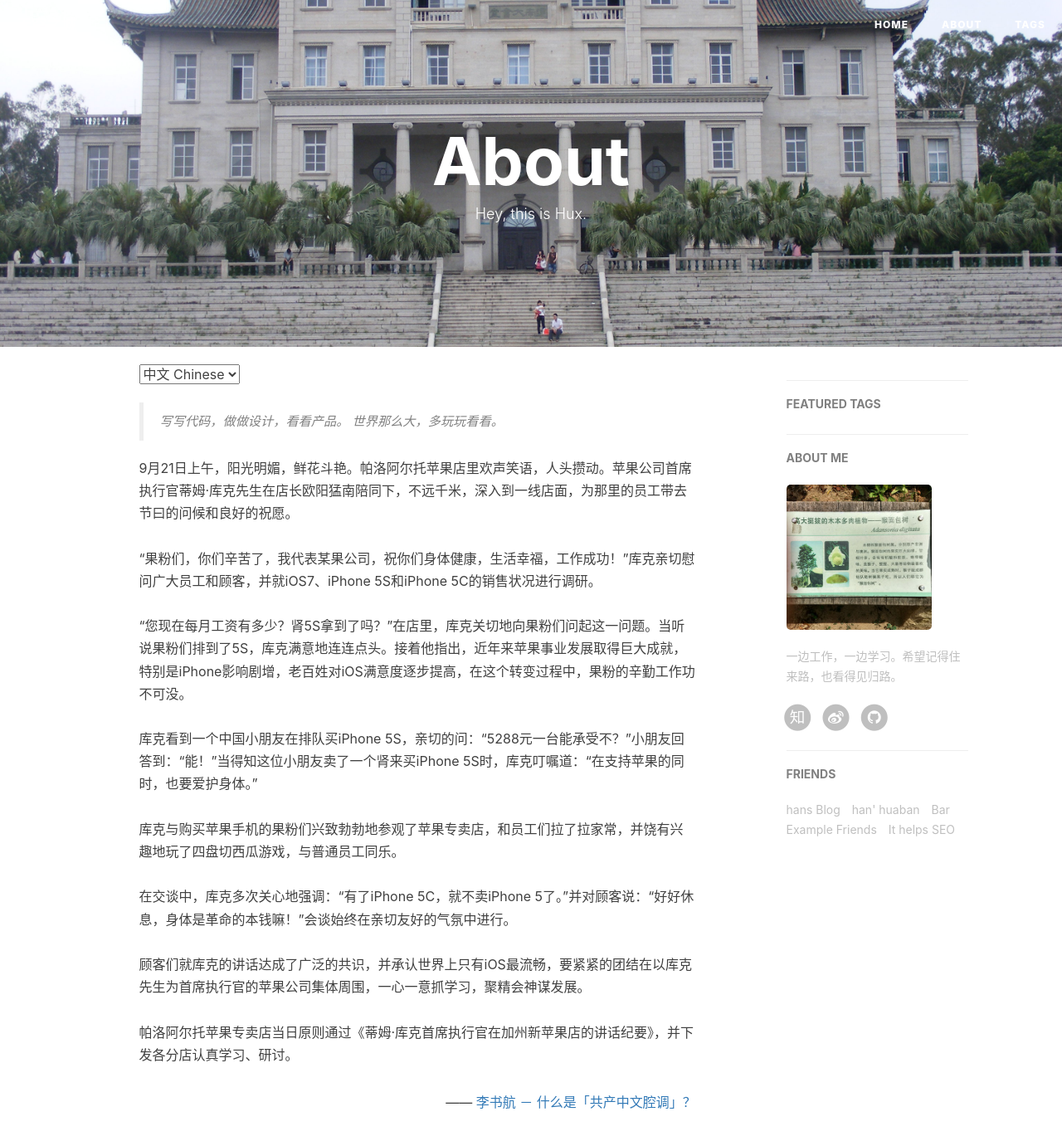
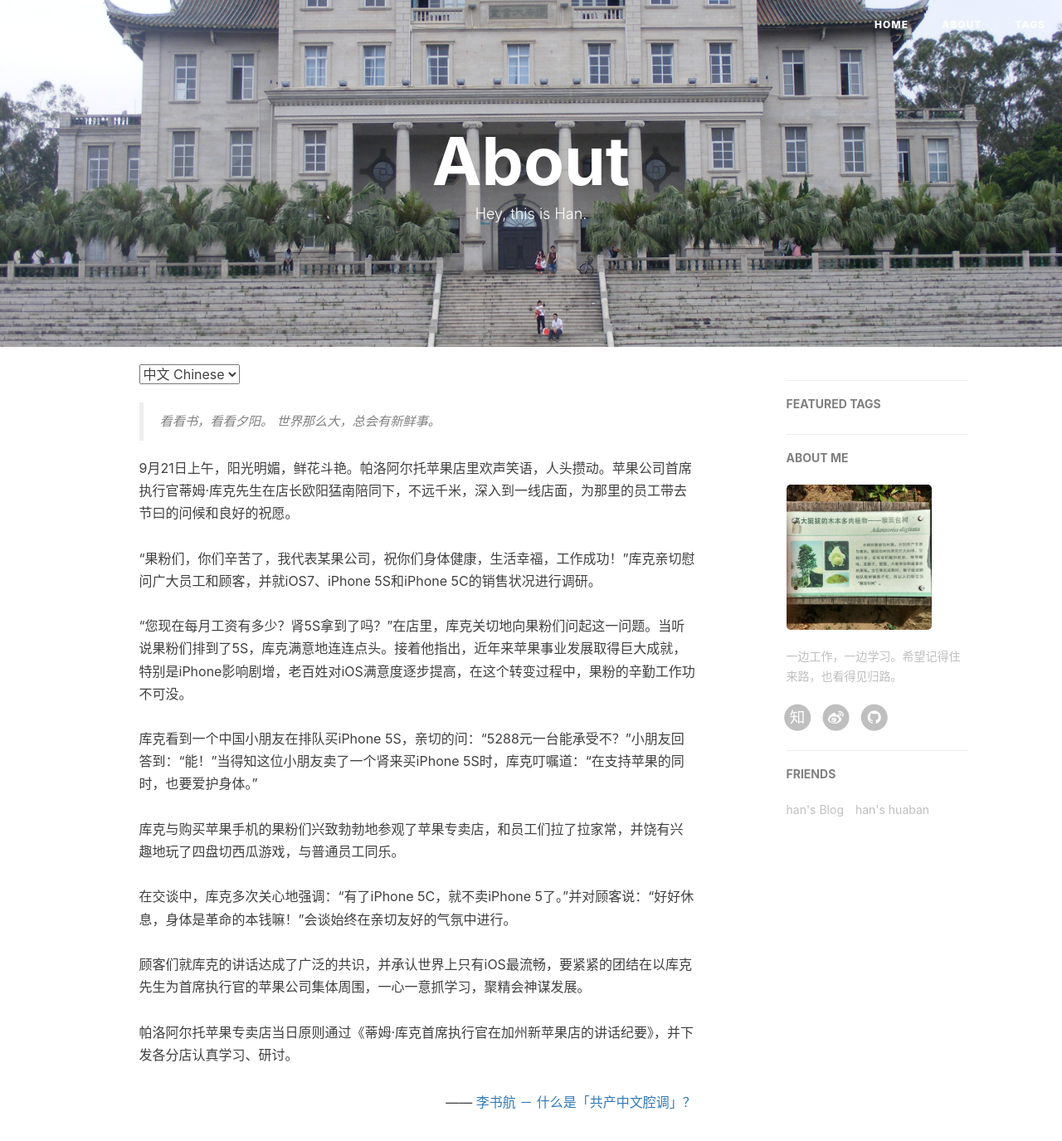
Before and after one commit to hanslabs/hanslabs.github.io, a Jekyll site: the page built from about.html, in a window 1280 px wide and 1400 px high. Shown: the top 1375 px of the window at 83% size. Built offline with Jekyll 4.4.1, drawn with Linux system fonts in a browser that asks for light colours; nearby versions of some CDN libraries; comment, search, counter and statistics services are not loaded.

Commit message:
删除信息

```diff
--- a/_config.yml
+++ b/_config.yml
@@ -60,7 +60,7 @@ duoshuo_share: true                     # set to false if you want to use Commen
 
 # Analytics settings
 # Baidu Analytics
-ba_track_id: 4cc1f2d8f3067386cc5cdb626a202900
+ba_track_id: 8eaf26b8488b947ea4817555a96ec4cb
 # Google Analytics
 ga_track_id: 'UA-49627206-1'            # Format: UA-xxxxxx-xx
 ga_domain: fanduifa.top
@@ -83,19 +83,10 @@ featured-condition-size: 1              # A tag will be featured if the size of
 # Friends
 friends: [
     {
-        title: "hans Blog",
+        title: "han's Blog",
         href: "http://fanduifa.top"
     },{
-        title: "han' huaban",
+        title: "han's huaban",
         href: "www.huaban.com/hanslab"
-    },{
-        title: "Bar",
-        href: "#"
-    },{
-        title: "Example Friends",
-        href: "#"
-    },{
-        title: "It helps SEO",
-        href: "#"
     }
 ]
--- a/_includes/footer.html
+++ b/_includes/footer.html
@@ -25,7 +25,7 @@
                     </li>
                     {% endif %}
 
-                    <!-- add Weibo, Zhihu by Hux, add target = "_blank" to <a> by Hux -->
+                    <!-- add Weibo, Zhihu by Han, add target = "_blank" to <a> by Hux -->
                     {% if site.zhihu_username %}
                     <li>
                         <a target="_blank" href="https://www.zhihu.com/people/{{ site.zhihu_username }}">
@@ -46,7 +46,16 @@
                         </a>
                     </li>
                     {% endif %}
-
+                    {% if site.huaban_username %}
+                    <li>
+                        <a target="_blank" href="http://www.huaban.com/{{ site.huaban_username }}">
+                            <span class="fa-stack fa-lg">
+                                <i class="fa fa-circle fa-stack-2x"></i>
+                                <i class="fa fa-weibo fa-stack-1x fa-inverse"></i>
+                            </span>
+                        </a>
+                    </li>
+                    {% endif %}
 
                     {% if site.facebook_username %}
                     <li>
@@ -72,11 +81,11 @@
                 <p class="copyright text-muted">
                     Copyright &copy; {{ site.title }} {{ site.time | date: '%Y' }}
                     <br>
-                    Theme by <a href="http://huangxuan.me">Hux</a> |
+                    Theme by <a href="http://fanduifa.top">Han</a> |
                     <iframe
                         style="margin-left: 2px; margin-bottom:-5px;"
                         frameborder="0" scrolling="0" width="91px" height="20px"
-                        src="https://ghbtns.com/github-btn.html?user=huxpro&repo=huxpro.github.io&type=star&count=true" >
+                        src="https://ghbtns.com/github-btn.html?user=hanslabs&repo=hanslabs.github.io&type=star&count=true" >
                     </iframe>
                 </p>
             </div>
@@ -91,7 +100,7 @@
 <script src="{{ "/js/bootstrap.min.js " | prepend: site.baseurl }}"></script>
 
 <!-- Custom Theme JavaScript -->
-<script src="{{ "/js/hux-blog.min.js " | prepend: site.baseurl }}"></script>
+<script src="{{ "/js/han-blog.min.js " | prepend: site.baseurl }}"></script>
 
 
 <!-- async load function -->
@@ -170,7 +179,7 @@
 <!-- Baidu Tongji -->
 {% if site.ba_track_id %}
 <script>
-    // dynamic User by Hux
+    // dynamic User by Han
     var _baId = '{{ site.ba_track_id }}';
 
     // Originial
--- a/about.html
+++ b/about.html
@@ -1,7 +1,7 @@
 ---
 layout: page
 title: "About"
-description: "Hey, this is Hux."
+description: "Hey, this is Han."
 header-img: "img/about-bg.jpg"
 ---
 
@@ -14,8 +14,8 @@ header-img: "img/about-bg.jpg"
 <!-- Chinese Version -->
 <div class="zh post-container">
     <blockquote>
-        写写代码，做做设计，看看产品。
-        世界那么大，多玩玩看看。
+        看看书，看看夕阳。
+        世界那么大，总会有新鲜事。
     </blockquote>
     9月21日上午，阳光明媚，鲜花斗艳。帕洛阿尔托苹果店里欢声笑语，人头攒动。苹果公司首席执行官蒂姆·库克先生在店长欧阳猛南陪同下，不远千米，深入到一线店面，为那里的员工带去节曰的问候和良好的祝愿。<br><br>“果粉们，你们辛苦了，我代表某果公司，祝你们身体健康，生活幸福，工作成功！”库克亲切慰问广大员工和顾客，并就iOS7、iPhone 5S和iPhone 5C的销售状况进行调研。 <br><br>“您现在每月工资有多少？肾5S拿到了吗？”在店里，库克关切地向果粉们问起这一问题。当听说果粉们排到了5S，库克满意地连连点头。接着他指出，近年来苹果事业发展取得巨大成就，特别是iPhone影响剧增，老百姓对iOS满意度逐步提高，在这个转变过程中，果粉的辛勤工作功不可没。<br><br>库克看到一个中国小朋友在排队买iPhone 5S，亲切的问：“5288元一台能承受不？”小朋友回答到：“能！”当得知这位小朋友卖了一个肾来买iPhone 5S时，库克叮嘱道：“在支持苹果的同时，也要爱护身体。”<br><br>库克与购买苹果手机的果粉们兴致勃勃地参观了苹果专卖店，和员工们拉了拉家常，并饶有兴趣地玩了四盘切西瓜游戏，与普通员工同乐。<br><br>在交谈中，库克多次关心地强调：“有了iPhone 5C，就不卖iPhone 5了。”并对顾客说：“好好休息，身体是革命的本钱嘛！”会谈始终在亲切友好的气氛中进行。<br><br>顾客们就库克的讲话达成了广泛的共识，并承认世界上只有iOS最流畅，要紧紧的团结在以库克先生为首席执行官的苹果公司集体周围，一心一意抓学习，聚精会神谋发展。<br>
     <br>帕洛阿尔托苹果专卖店当日原则通过《蒂姆·库克首席执行官在加州新苹果店的讲话纪要》，并下发各分店认真学习、研讨。
```
Also changed, not shown: notepad.html (added, +9 -0 lines), README.md, img/favicon1.ico (deleted), img/pexels-photo-130111.jpeg (added), img/pexels-photo-166278.jpeg (added), js/han-blog.js (renamed from js/hux-blog.js), js/han-blog.min.js (renamed from js/hux-blog.min.js).
